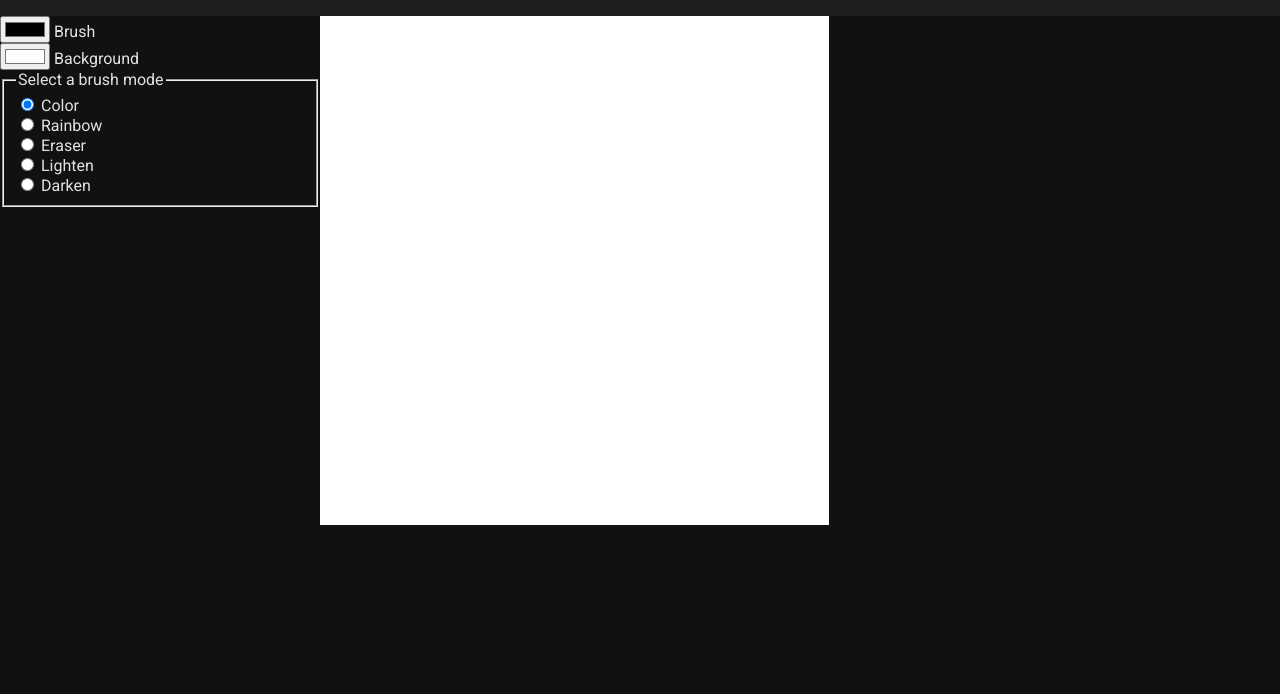
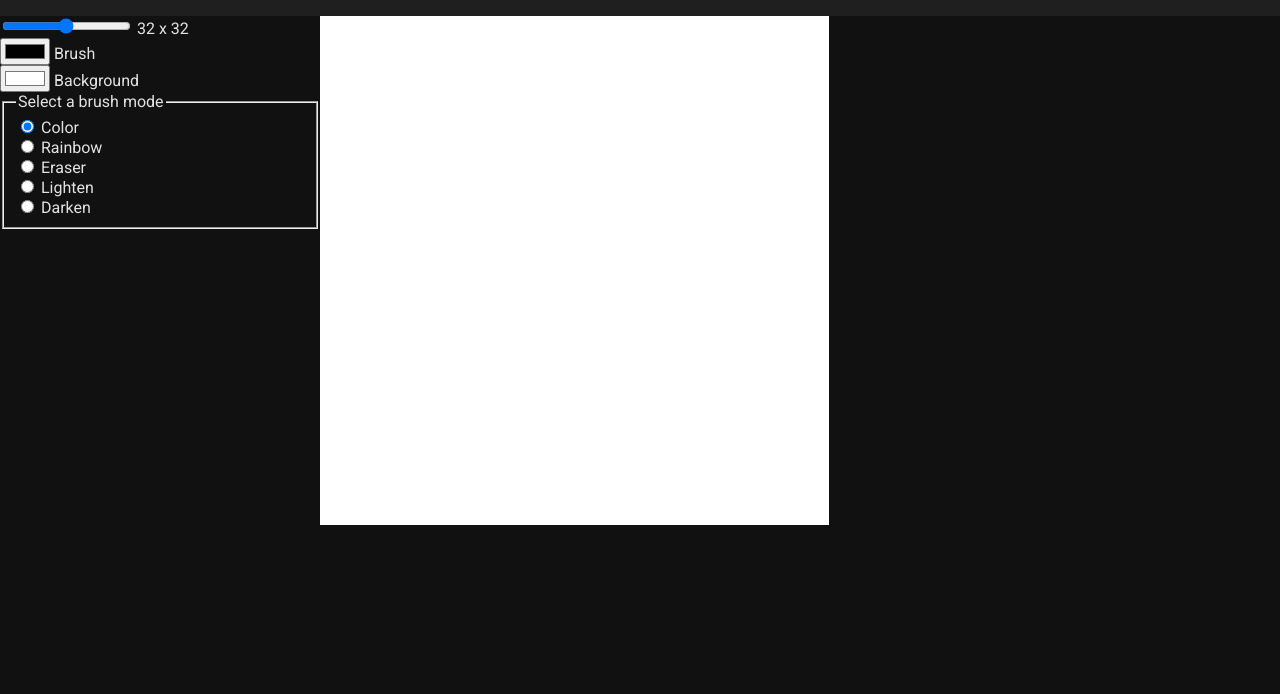
Before and after one commit to PinsonJulien/odin-etch-a-sketch, a plain HTML site: page index.html in a window 1280 px wide. Shown: the part 106-800 px from the top of the page. Drawn offline with Linux system fonts and the light colour scheme.

Commit message:
Implemented grid size change input

```diff
--- a/index.html
+++ b/index.html
@@ -25,6 +25,17 @@
 
     <main>
       <section id="options">
+        <div>
+          <input
+            type="range"
+            id="grid-size"
+            name="grid-size"
+            min="1"
+            max="64"
+            step="1"
+          >
+          <label for="grid-size" id="grid-size-label"></label>
+        </div>
         <div id="color-group">
           <div>
             <input type="color" id="brush-color-picker" name="brush-color-picker">
--- a/js/main.js
+++ b/js/main.js
@@ -1,7 +1,7 @@
 import Grid from "../js/grid.js";
 import { adjustColorLighting, getRandomHexColor } from "../js/utils.js";
 
-const defaultGridSize = 16;
+const defaultGridSize = 64/2;
 const defaultBrushColor = '#000000';
 const defaultBackgroundColor = '#ffffff';
 
@@ -9,18 +9,36 @@ let currentBrushColor = defaultBrushColor;
 let currentBackgroundColor = defaultBackgroundColor;
 
 // Setup of all dynamic elements
+// Grid of squares
 const grid = new Grid("grid");
 grid.setSize(defaultGridSize);
 grid.element.style.backgroundColor = defaultBackgroundColor;
-
 grid.setOnSquareClick((e) => colorBrushMode(e));
 
+// Grid size range input
+const gridSizeInput = document.getElementById("grid-size");
+gridSizeInput.setAttribute('value', defaultGridSize);
+
+const gridSizeLabel = document.getElementById("grid-size-label");
+const changeGridSizeLabelText = (value) => {
+  return gridSizeLabel.textContent = `${value} x ${value}`;
+}
+gridSizeInput.addEventListener('input', (e) => {
+  const value = e.target.value;
+  grid.setSize(value);
+  changeGridSizeLabelText(value);
+});
+
+changeGridSizeLabelText(defaultGridSize);
+
+// Brush color picker
 const brushColorPicker = document.getElementById("brush-color-picker");
 brushColorPicker.value = defaultBrushColor;
 brushColorPicker.addEventListener("input", (e) => {
   currentBrushColor = e.target.value;
 });
 
+// Background color picker
 const backgroundColorPicker = document.getElementById("background-color-picker");
 backgroundColorPicker.value = defaultBackgroundColor;
 backgroundColorPicker.addEventListener("input", (e) => {
```
